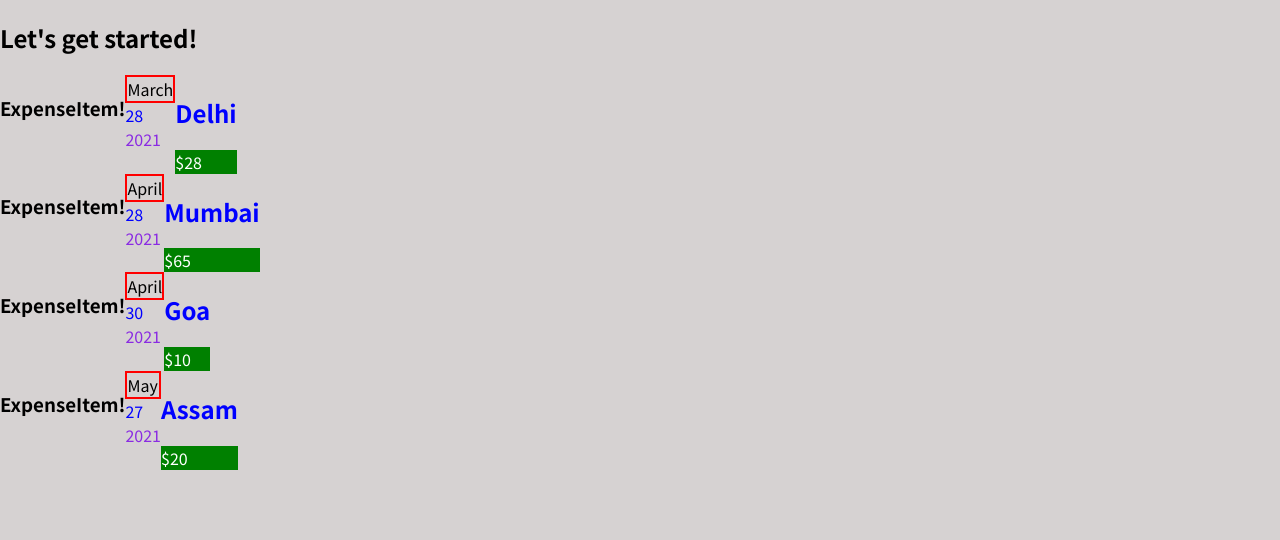
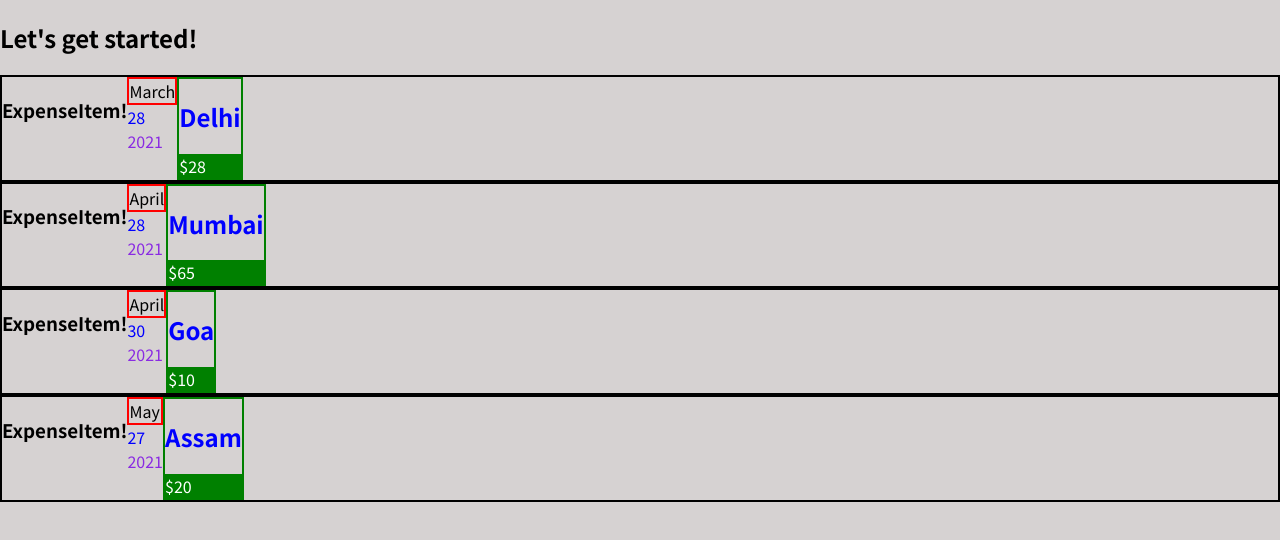
Before and after one commit to ravikeshri2910/react-learn, a JavaScript app: page / in a window 1280 px wide. Shown: the top 540 px of the page. Built offline with nearby package versions, Linux system fonts and the light colour scheme.

Commit message:
File Structure and Fat Arrow Functions

```diff
--- a/src/App.js
+++ b/src/App.js
@@ -1,4 +1,4 @@
-import ExpenseItem from "./components/ExpenseItems";
+import ExpenseItem from "./components/Expense/ExpenseItems";
 
 function App() {
 
--- a/src/components/ExpenseDetails.css
+++ b/src/components/Expense/ExpenseDetails.css
@@ -1,3 +1,4 @@
 .car_insuranse{
     color: blue;
+    border: 2px solid green;
 }
--- a/src/components/ExpenseDetails.js
+++ b/src/components/Expense/ExpenseDetails.js
@@ -8,6 +8,7 @@ function ExpenseDetails(props) {
             <h2>{props.location}</h2>
             <div className='price'>${props.amount}</div>
         </div>
+
     )
 
 
--- a/src/components/ExpenseItems.css
+++ b/src/components/Expense/ExpenseItems.css
@@ -1,18 +1,14 @@
-.mainCointainer{
+/* .mainCointainer{
     display: flex;
-}
+    border: 2px solid black;
+} */
 .date{
     color: red;
 }
 
-.car_insuranse{
-    color: blue;
-}
+
 
 .price{
     background-color: green;
     color: white;
 }
-.month{
-    border: 2px solid red;
-}
--- a/src/components/ExpenseItems.js
+++ b/src/components/Expense/ExpenseItems.js
@@ -1,16 +1,17 @@
 import './ExpenseItems.css'
 import ExpenseDate from './ExpenseDate'
 import ExpenseDetails from './ExpenseDetails'
+import Card from '../UI/Card'
 
 function ExpenseItem(props) {
 
 
     return (
-        <div className='mainCointainer'>
+        <Card>
             <h3>ExpenseItem!</h3>
            <ExpenseDate date = {props.date}/>
            <ExpenseDetails title = {props.title} amount = {props.amount} location = {props.location}/>
-        </div>
+        </Card>
     )
 
 
--- /dev/null
+++ b/src/components/UI/Card.css
@@ -0,0 +1,5 @@
+
+.card{
+    display: flex;
+    border: 2px solid black;
+}
--- /dev/null
+++ b/src/components/UI/Card.js
@@ -0,0 +1,12 @@
+import './Card.css'
+
+const Card=(props) =>{
+
+    const classes = 'card ' + props.className //this is to get the new class in the dom
+
+    return (<div className= {classes}> {props.children} </div>)
+
+    // peops.children is use to get new element in consimised div
+}
+
+export default Card
```
Also changed, not shown: src/components/Expense/ExpenseDate.css (renamed from src/components/ExpenseDate.css), src/components/Expense/ExpenseDate.js (renamed from src/components/ExpenseDate.js).
